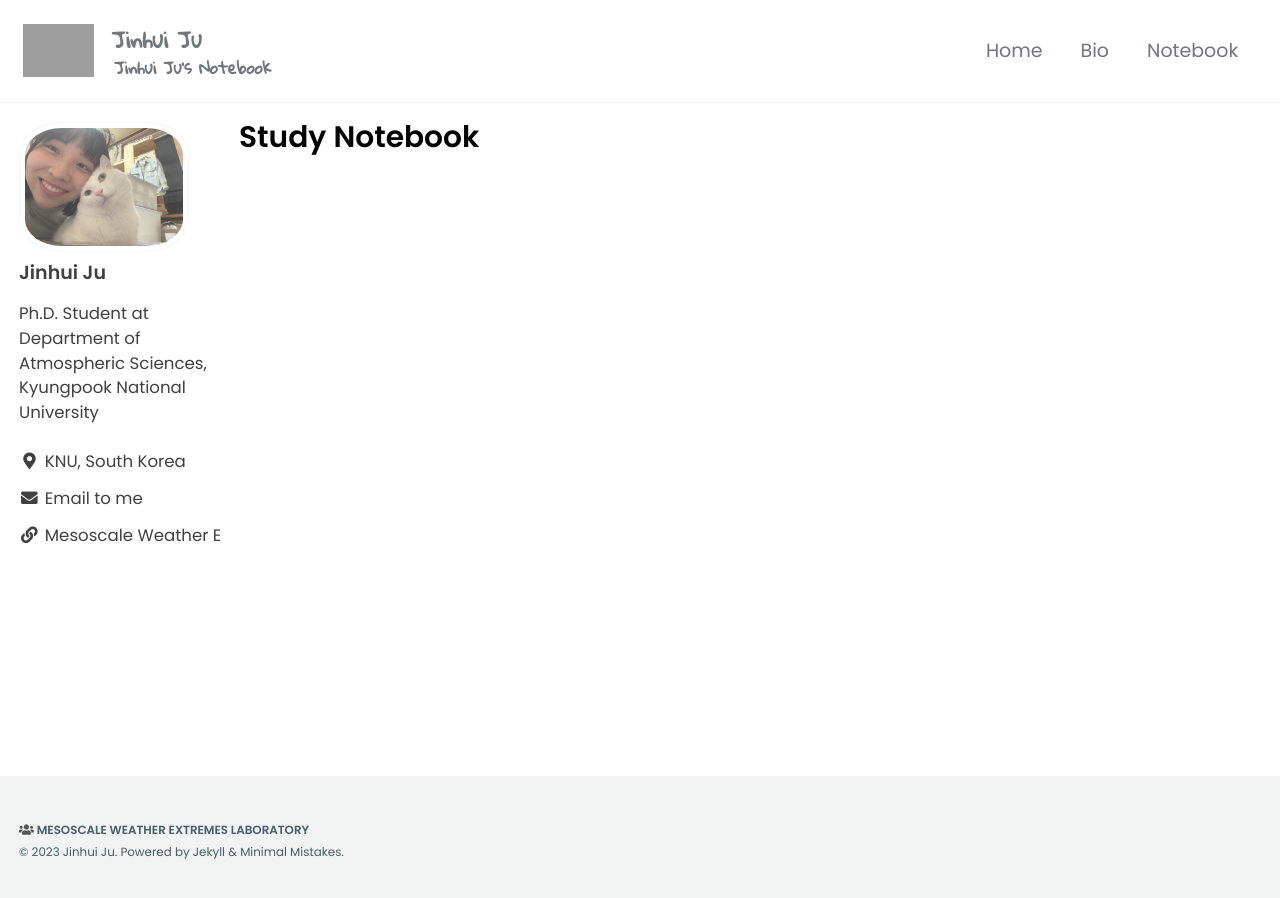
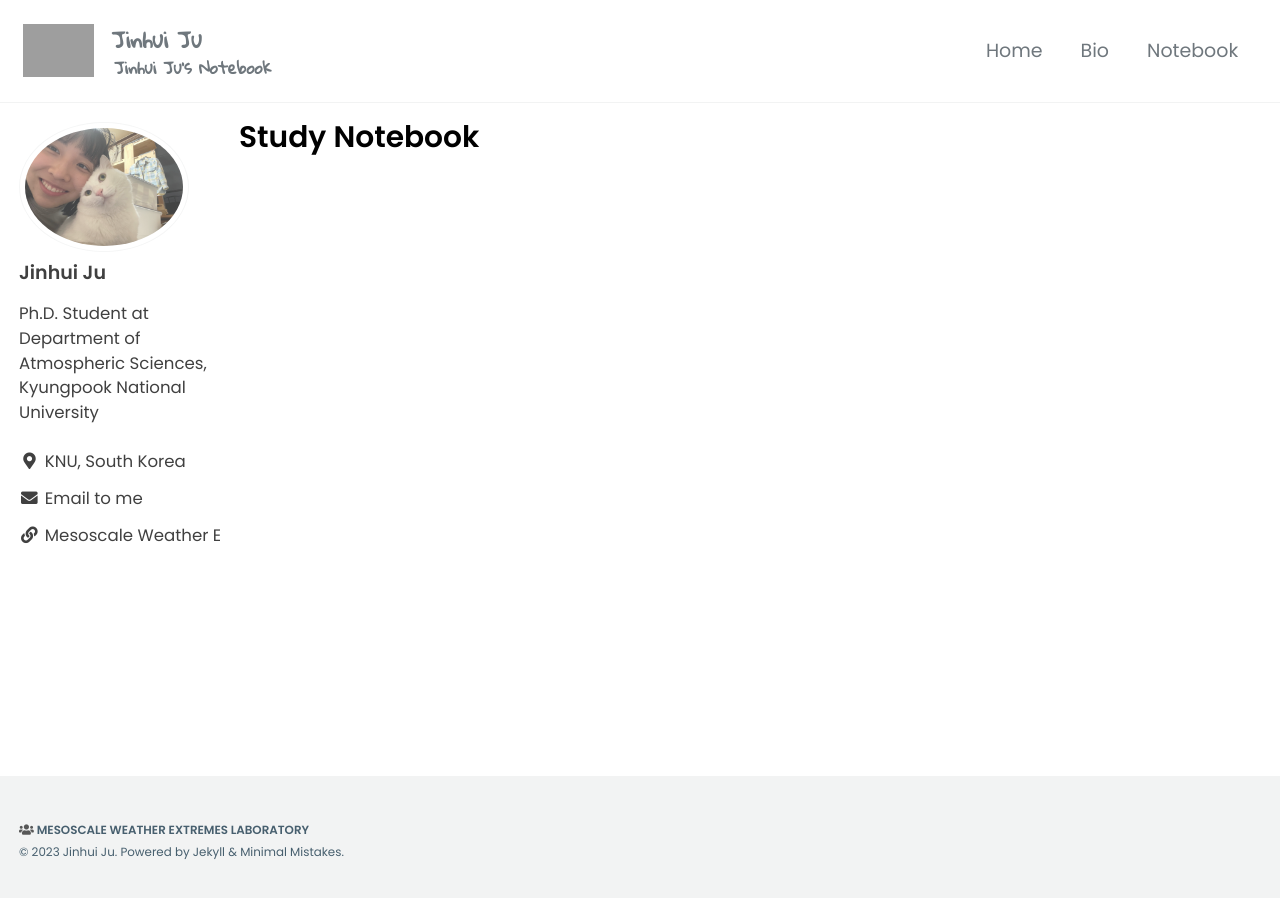
Before and after one commit to JinnieJu/jinnie.github.io, a Jekyll site: the page built from _pages/notebook.md, in a window 1280 px wide. Built offline with Jekyll 4.4.1, drawn with Linux system fonts in a browser that asks for light colours; cached includes are drawn as plain includes; grey boxes are pictures that could not be loaded.

Commit message:
Update _sidebar.scss

```diff
--- a/_sass/minimal-mistakes/_sidebar.scss
+++ b/_sass/minimal-mistakes/_sidebar.scss
@@ -125,7 +125,7 @@
   display: table-cell;
   vertical-align: top;
   width: 36px;
-  height: 44px;
+  height: 170px;
 
   @include breakpoint($large) {
     display: block;
@@ -135,7 +135,7 @@
 
   img {
     max-width: 170px;
-    border-radius: 25%;
+    border-radius: 100%;
 
     @include breakpoint($large) {
       padding: 5px;
```
